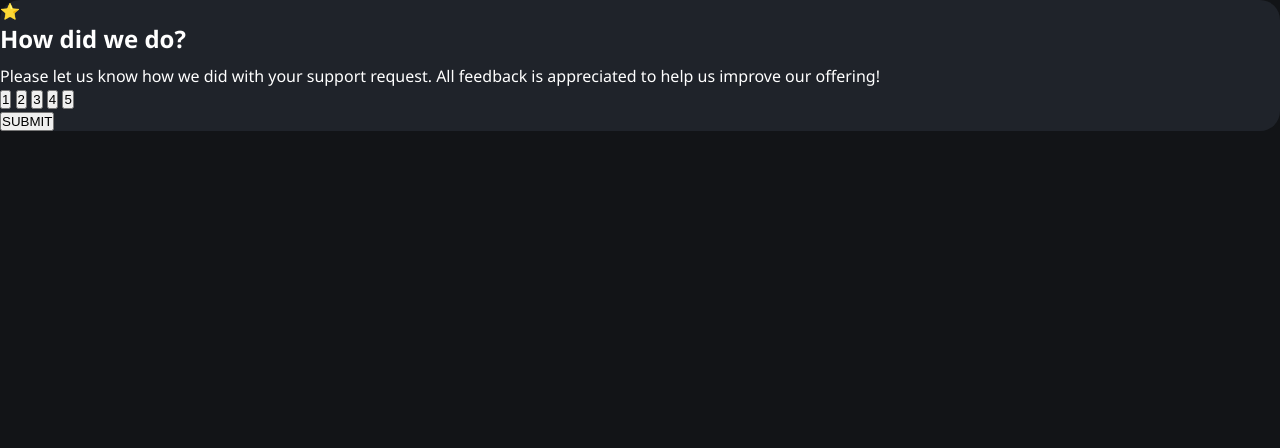
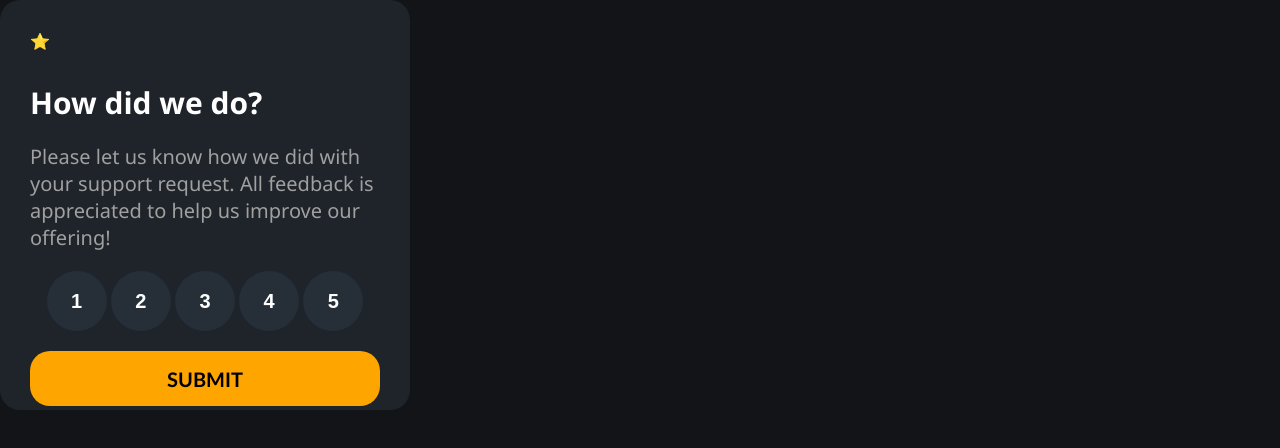
Before and after one commit to StephanieApaza/Proyecto_clase1_CSS, a plain HTML site: page index.html in a window 1280 px wide. Drawn offline with Linux system fonts and the light colour scheme.

Commit message:
Agregué cambios en los botones que contienen los números de rating y submit

```diff
--- a/style.css
+++ b/style.css
@@ -7,15 +7,56 @@ body{
     background-color: #121417;
     color: #ffffff;
     font-family: 'Segoe UI', Tahoma, Geneva, Verdana, sans-serif;
-    justify-content: center;
+    text-align: center;
     margin:0;
+}
+
+.star{
+    text-align: left;
+    margin-bottom: 30px;
 }
 
 .card{
     background: #1f232a;
     border-radius: 20px;
+    padding: 30px;
+    width: 350px;
+    height: 350px;
+
 }
 
 .card h2{
-    margin-bottom: 10px;
+    margin-bottom: 20px;
+    text-align: left;
+    font-size: 30px;
 }
+
+.card p{
+    font-size: 20px;
+    color: #a0a0a0;
+    margin-bottom: 20px;
+    text-align: left;
+}
+
+.boton{
+    background-color: #262f38;
+    border: none;
+    width: 60px;
+    height: 60px;
+    border-radius: 50%;
+    color:white;
+    font-size: 20px;
+    font-weight: bold;
+    margin-bottom: 20px;
+}
+
+.submit{
+    background-color: orange;
+    border: none;
+    width: 100%;
+    height: 55px;
+    border-radius: 20px;
+    font-weight: bold;
+    font-family: 'Gill Sans', 'Gill Sans MT', Calibri, 'Trebuchet MS', sans-serif;
+    font-size: 20px;
+}
```
